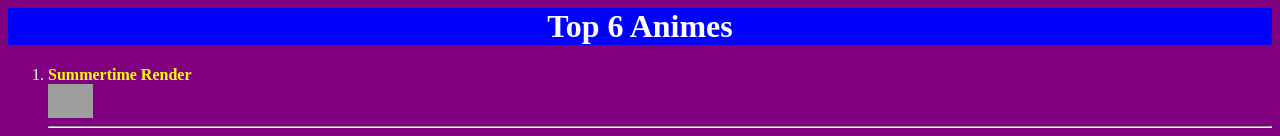
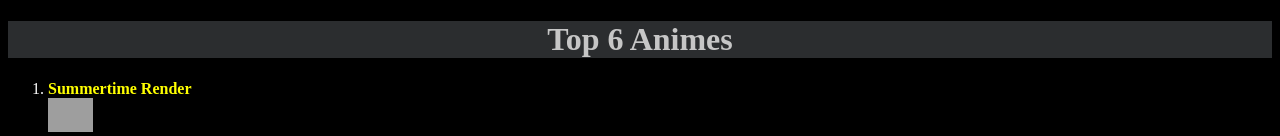
Before and after one commit to olucasjose/Top-6-Animes, a plain HTML site: page index.html in a window 1280 px wide. Shown: the top 136 px of the page. Drawn offline with Linux system fonts and the light colour scheme; grey boxes are pictures that could not be loaded.

Commit message:
update colors

```diff
--- a/index.html
+++ b/index.html
@@ -1,3 +1,4 @@
+<!DOCTYPE html>
 <html>
 <head>
     <meta charset="UTF-8">
--- a/style.css
+++ b/style.css
@@ -1,18 +1,14 @@
 body {
-	background-color: purple;
+	background-color: black;
 	color: white;
 }
 
 H1 {
-	background-color: blue;
-	color: white;
+	background-color: #2B2D2F;
+	color: #C6C6C6 ;
 	text-align: center;
 }
 
 b {
 	color: yellow;
 }
-
-p {
-	display: none;
-}
```
